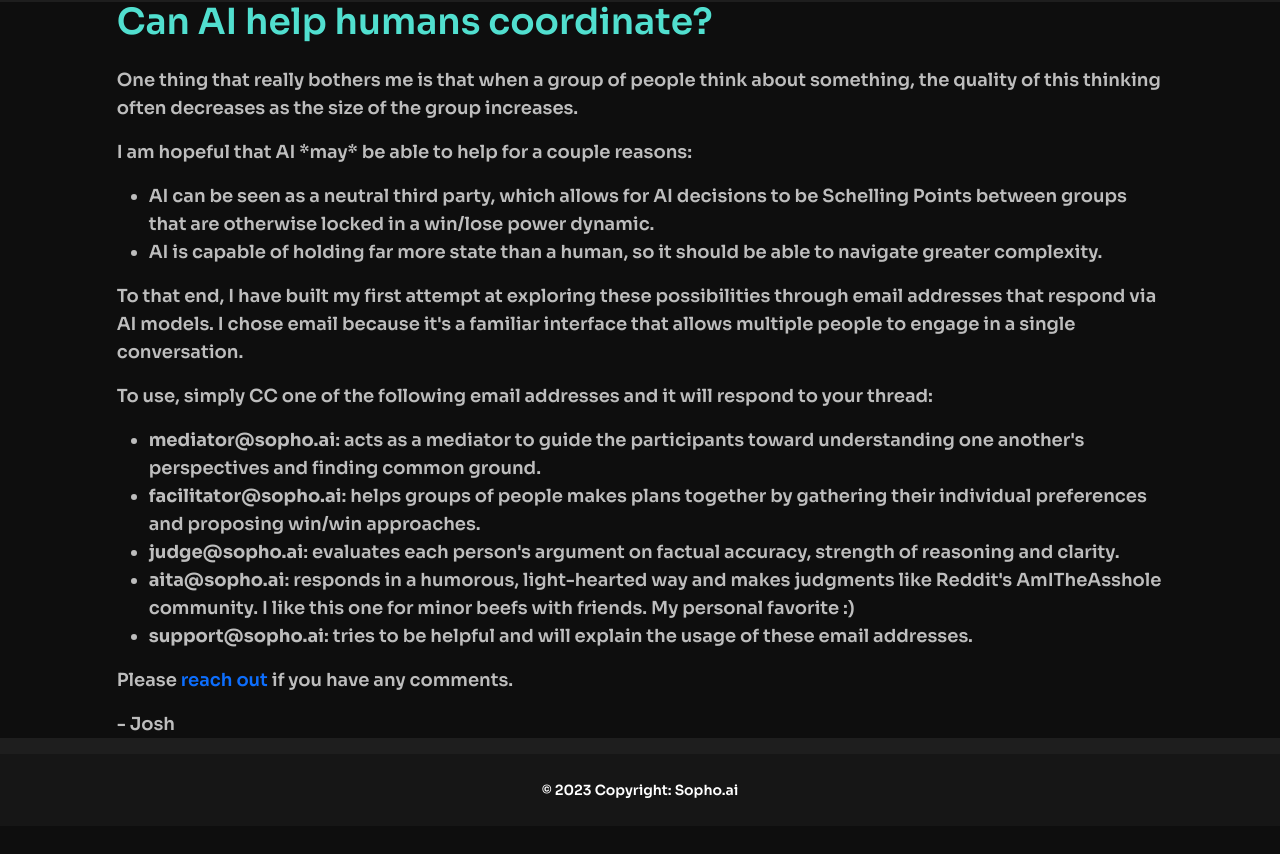
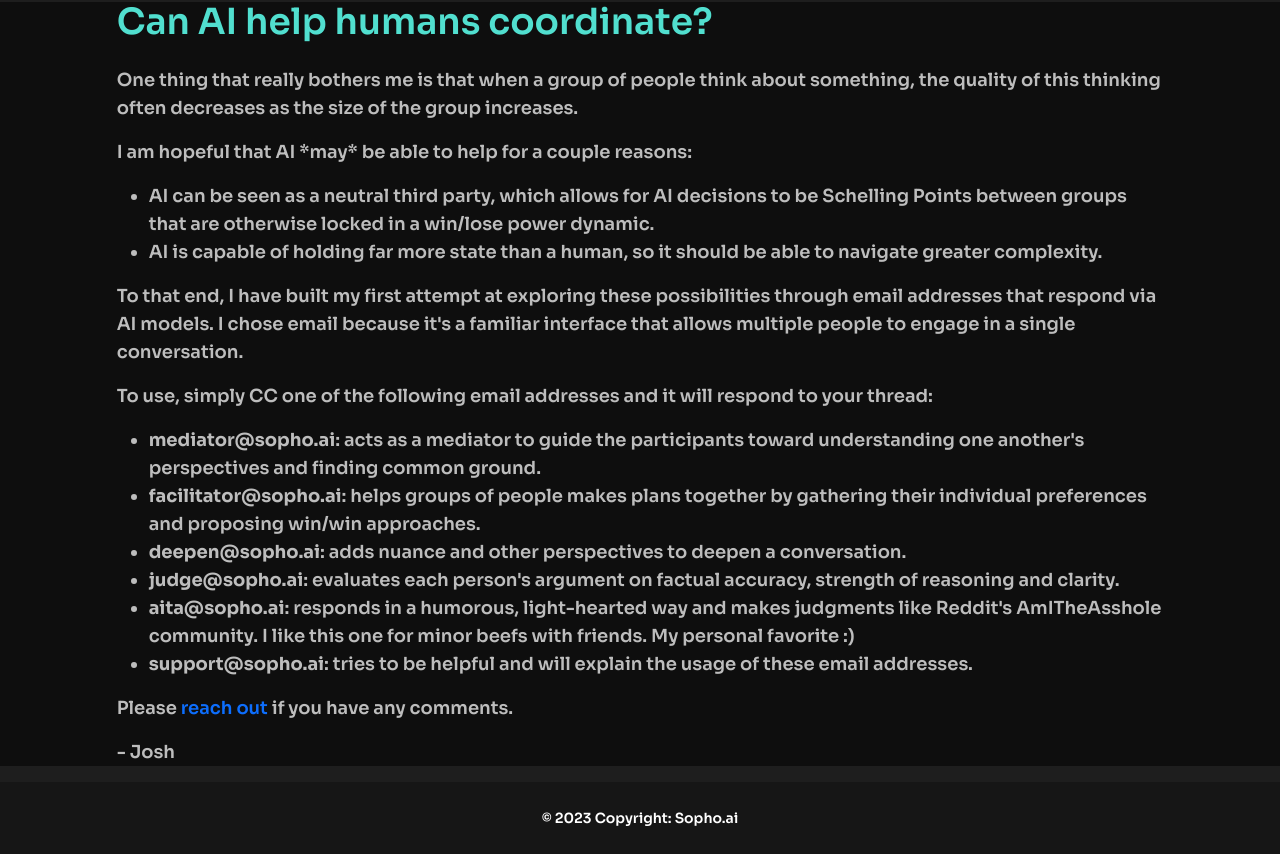
Before and after one commit to jseims/sopho, a FastAPI app: page /email/ in a window 1280 px wide. Shown: the part 118-972 px from the top of the page. Before the commit the page ends 916 px from the top, so only its background shows below. Run offline with FastAPI, Linux system fonts and the light colour scheme; some libraries are stand-ins or nearby versions.

Commit message:
added deepen

```diff
--- a/app/templates/email_home.html
+++ b/app/templates/email_home.html
@@ -18,6 +18,7 @@
         <p><ul>
           <li><b>mediator@sopho.ai</b>: acts as a mediator to guide the participants toward understanding one another's perspectives and finding common ground.</li>
           <li><b>facilitator@sopho.ai</b>: helps groups of people makes plans together by gathering their individual preferences and proposing win/win approaches.</li>
+          <li><b>deepen@sopho.ai</b>: adds nuance and other perspectives to deepen a conversation.</li>
           <li><b>judge@sopho.ai</b>: evaluates each person's argument on factual accuracy, strength of reasoning and clarity.</li>
           <li><b>aita@sopho.ai</b>: responds in a humorous, light-hearted way and makes judgments like Reddit's AmITheAsshole community.  I like this one for minor beefs with friends. My personal favorite :)</li>
           <li><b>support@sopho.ai</b>: tries to be helpful and will explain the usage of these email addresses.</li>
--- a/db/email_data.sql
+++ b/db/email_data.sql
@@ -115,6 +115,8 @@
 
 mediator@sopho.ai will mediate a high-conflict conversation, helping both sides articulate their most important values.
 
+deepen@sopho.ai will bring nuances and other perspectives to deepen a conversation.
+
 judge@sopho.ai will act like a debate judge, and evaluate each person's argument on the its logic.
 
 faciliator@sopho.ai will try to problem solve and come up with the best win/win approaches for groups of people.
```
